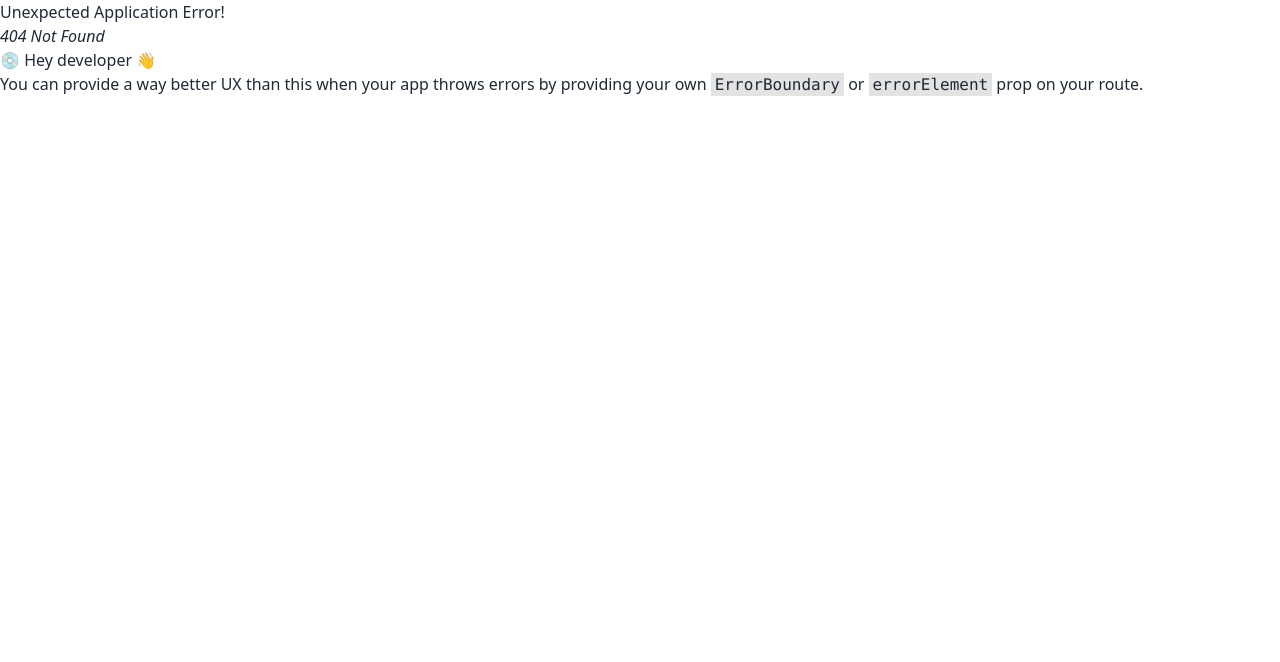
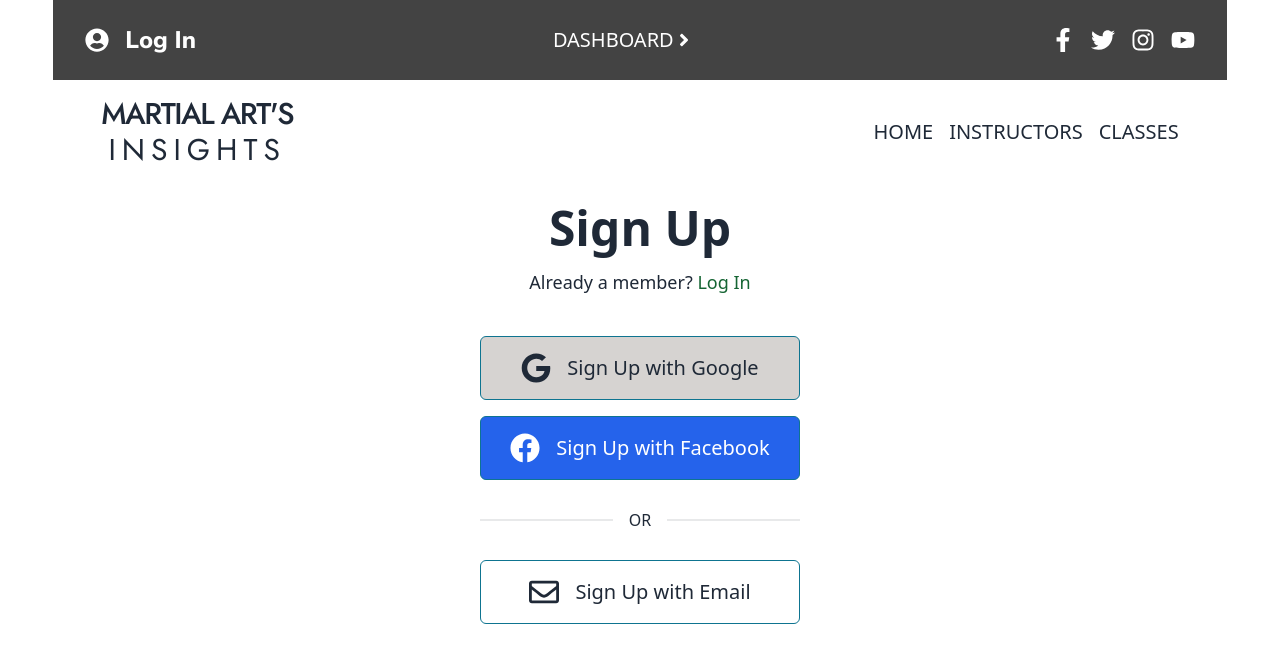
Before and after one commit to rayhan-mahmud029/Martial-Arts-Insights, a React (Vite) app: page /auth/login in a window 1280 px wide. Before the commit this address had no page. Shown: the top 662 px of the page. Built offline with nearby package versions, Linux system fonts and the light colour scheme.

Commit message:
auth pages added

```diff
--- a/package.json
+++ b/package.json
@@ -13,6 +13,7 @@
     "@fortawesome/fontawesome-svg-core": "^6.4.0",
     "@fortawesome/free-solid-svg-icons": "^6.4.0",
     "@fortawesome/react-fontawesome": "^0.2.0",
+    "@tanstack/react-query": "^4.29.13",
     "daisyui": "^3.1.0",
     "firebase": "^9.22.2",
     "localforage": "^1.10.0",
--- /dev/null
+++ b/src/Auth/Login.jsx
@@ -0,0 +1,41 @@
+import React, { useState } from 'react';
+import { FaFacebook, FaGoogle, FaRegEnvelope } from 'react-icons/fa';
+import { Link } from 'react-router-dom';
+
+const Login = () => {
+    const [isEmailLogin, setEmailLogin] = useState(false);
+
+    return (
+        <div className='flex flex-col items-center justify-center gap-4 my-5'>
+            <h1 className='text-3xl lg:text-5xl font-semibold'>Sign Up</h1>
+            <p className='text-lg'>Already a member? <Link to='/auth/login' className='text-green-800'>Log In</Link></p>
+
+            {
+                isEmailLogin ?
+                    <>
+
+                    </> :
+                    <>
+                        <div className="flex items-center text-center justify-center gap-4 mt-6 p-4 w-1/4 text-xl border border-cyan-700 rounded-md bg-stone-300 cursor-pointer">
+                            <FaGoogle className='text-3xl' />
+                            <p>Sign Up with Google</p>
+                        </div>
+                        <div className="flex items-center text-center justify-center gap-4 p-4 w-1/4 text-xl border border-cyan-700 rounded-md bg-blue-600 cursor-pointer text-white">
+                            <FaFacebook className='text-3xl' />
+                            <p>Sign Up with Facebook</p>
+                        </div>
+
+                        <div className="divider w-1/4 mx-auto">OR</div>
+
+                        <div className="flex items-center text-center justify-center gap-4 p-4 w-1/4 text-xl border border-cyan-700 rounded-md  cursor-pointer ">
+                            <FaRegEnvelope className='text-3xl' />
+                            <p>Sign Up with Email</p>
+                        </div>
+                    </>
+            }
+
+        </div>
+    );
+};
+
+export default Login;
--- a/src/Shared/NavBar.jsx
+++ b/src/Shared/NavBar.jsx
@@ -1,6 +1,6 @@
 import React from 'react';
 import { Link } from 'react-router-dom';
-import { FaFacebookF, FaInstagram, FaTwitter, FaUserCircle, FaYoutube } from "react-icons/fa";
+import { FaAngleRight, FaArrowRight, FaFacebookF, FaInstagram, FaTwitter, FaUserCircle, FaYoutube } from "react-icons/fa";
 
 const NavBar = () => {
     return (
@@ -11,6 +11,10 @@ const NavBar = () => {
                         <FaUserCircle />
                         <Link to='/auth/login' className='font-sans font-extrabold'><h1>Log In</h1></Link>
                     </div>
+                    <Link to='/dashboard' className='flex items-center text-xl'>
+                        <h1 className="uppercase">Dashboard</h1>
+                        <FaAngleRight/>
+                    </Link>
                     <div className='text-white space-x-4 flex  text-xl lg:text-2xl items-center'>
                         <FaFacebookF />
                         <FaTwitter />
```
Also changed, not shown: src/Routes/Router.jsx (+8 -1 lines), 1 other file (tests, documents, lock files or other folders).
